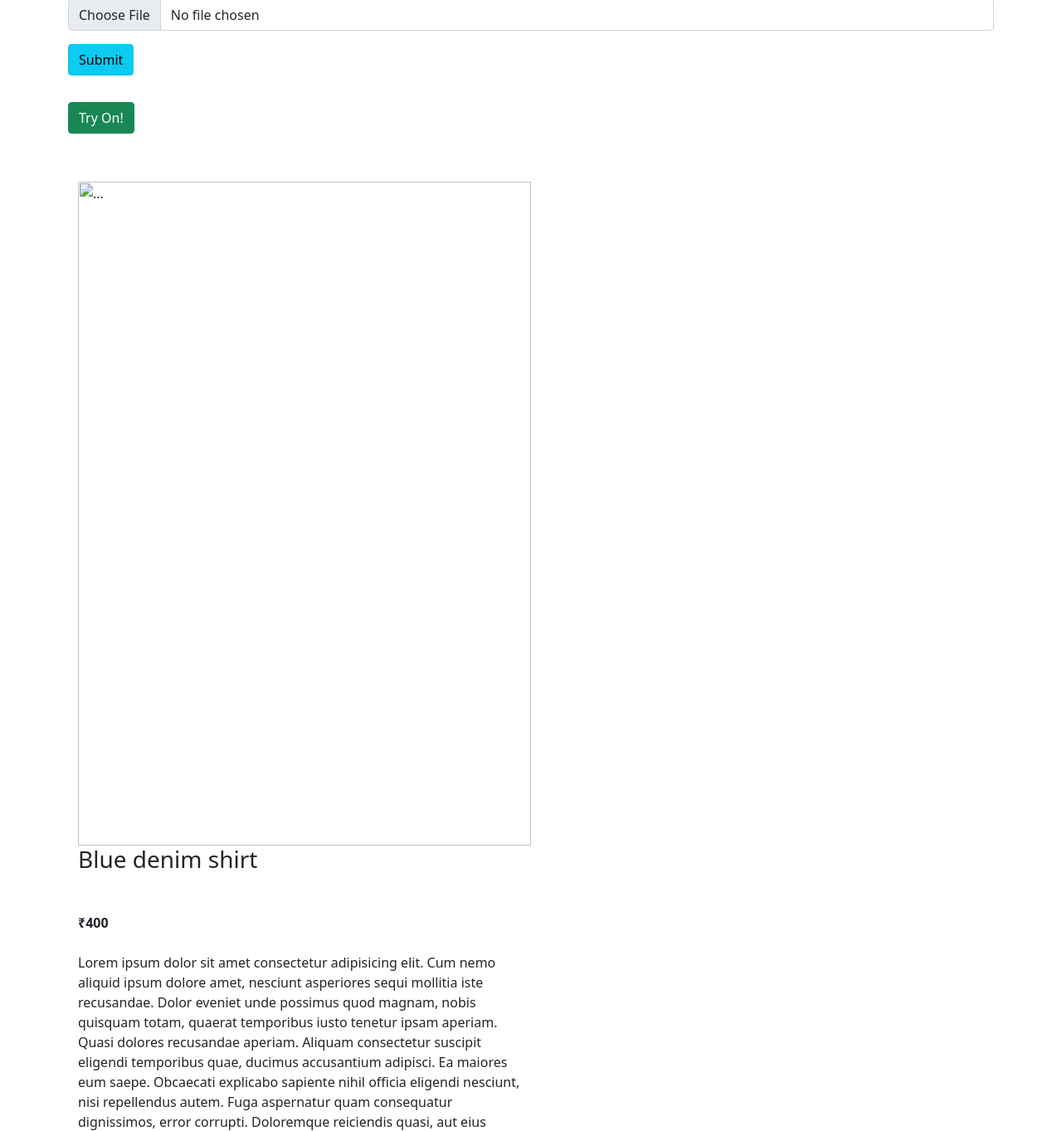
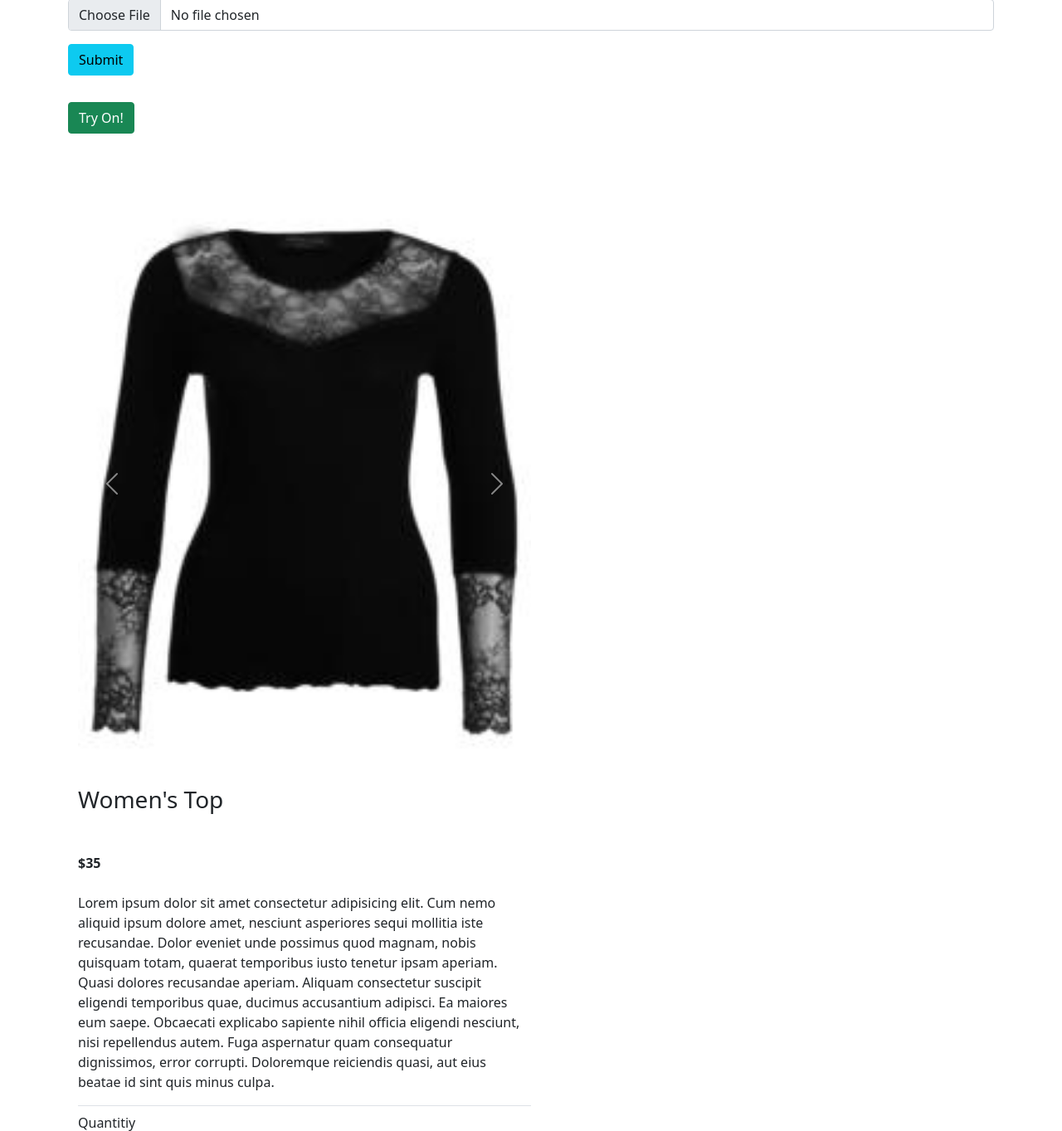
Before and after one commit to ankitoscar/MyntraFashionGan, a Flask app: page /getpic in a window 1280 px wide. Shown: the part 83-1446 px from the top of the page at 83% size. Run offline with Flask 2, Linux system fonts and the light colour scheme; some libraries are stand-ins or nearby versions.

Commit message:
updated slider to show product images

```diff
--- a/templates/index.html
+++ b/templates/index.html
@@ -11,6 +11,7 @@
 
   <!-- Custom StyleSheet -->
   <link rel="stylesheet" href="{{ url_for('static', filename='css/styles.css') }}" />
+  <link rel="stylesheet" href="{{ url_for('static', filename='css/result_styles.css') }}" />
   <title>Myntra</title>
 </head>
 
@@ -243,7 +244,7 @@
         </div>
         <div class="product">
           <div class="product-header">
-            <img src="{{ url_for('static', filename='images/001908.jpg') }}" alt="">
+            <img src="{{ url_for('static', filename='images/001908_1`.jpg') }}" alt="">
 
             <ul class="icons">
               <span><i class="bx bx-heart"></i></span>
--- a/templates/pd.html
+++ b/templates/pd.html
@@ -72,13 +72,13 @@
   </div>
   <div class="carousel-inner">
     <div class="carousel-item active">
-      <img src="" class="d-block w-100" alt="...">
+      <img src="{{ url_for('static', filename='images/000602_1.jpg') }}" class="d-block w-100" alt="...">
     </div>
     <div class="carousel-item">
-      <img src="" class="d-block w-100" alt="...">
+      <img src="{{ url_for('static', filename='images/000602_1.jpg') }}" class="d-block w-100" alt="...">
     </div>
     <div class="carousel-item">
-      <img src="" class="d-block w-100" alt="...">
+      <img src="{{ url_for('static', filename='images/000602_1.jpg') }}" class="d-block w-100" alt="...">
     </div>
   </div>
   <button class="carousel-control-prev" type="button" data-bs-target="#carouselExampleIndicators" data-bs-slide="prev">
@@ -96,7 +96,7 @@
   <div class="row">
   <div class="col-md-12">
   <div class="title mb-4">
-  <h3>Blue denim shirt</h3>
+  <h3>Women's Top</h3>
   </div>
   <div class="category mb-4">
   </div>
@@ -108,7 +108,7 @@
   <i class="far fa-star"></i>
   </div>
   <div class="price mb-4">
-  <b><span class="mr-1">₹</span><span>400</span></b>
+  <b><span class="mr-1">$</span><span>35</span></b>
   </div>
   <div class="desc ">
   <p>
--- a/templates/result.html
+++ b/templates/result.html
@@ -13,6 +13,7 @@
     <link rel="stylesheet" href="https://cdnjs.cloudflare.com/ajax/libs/Glide.js/3.4.1/css/glide.core.css" />
     <!-- Custom StyleSheet -->
     <link rel="stylesheet" href="{{ url_for('static', filename='css/styles.css') }}" />
+    <link rel="stylesheet" href="{{ url_for('static', filename='css/result_styles.css') }}" />
     <title>Try on</title>
     <script src="https://ajax.googleapis.com/ajax/libs/jquery/3.1.0/jquery.min.js"></script>
 </head>
```
